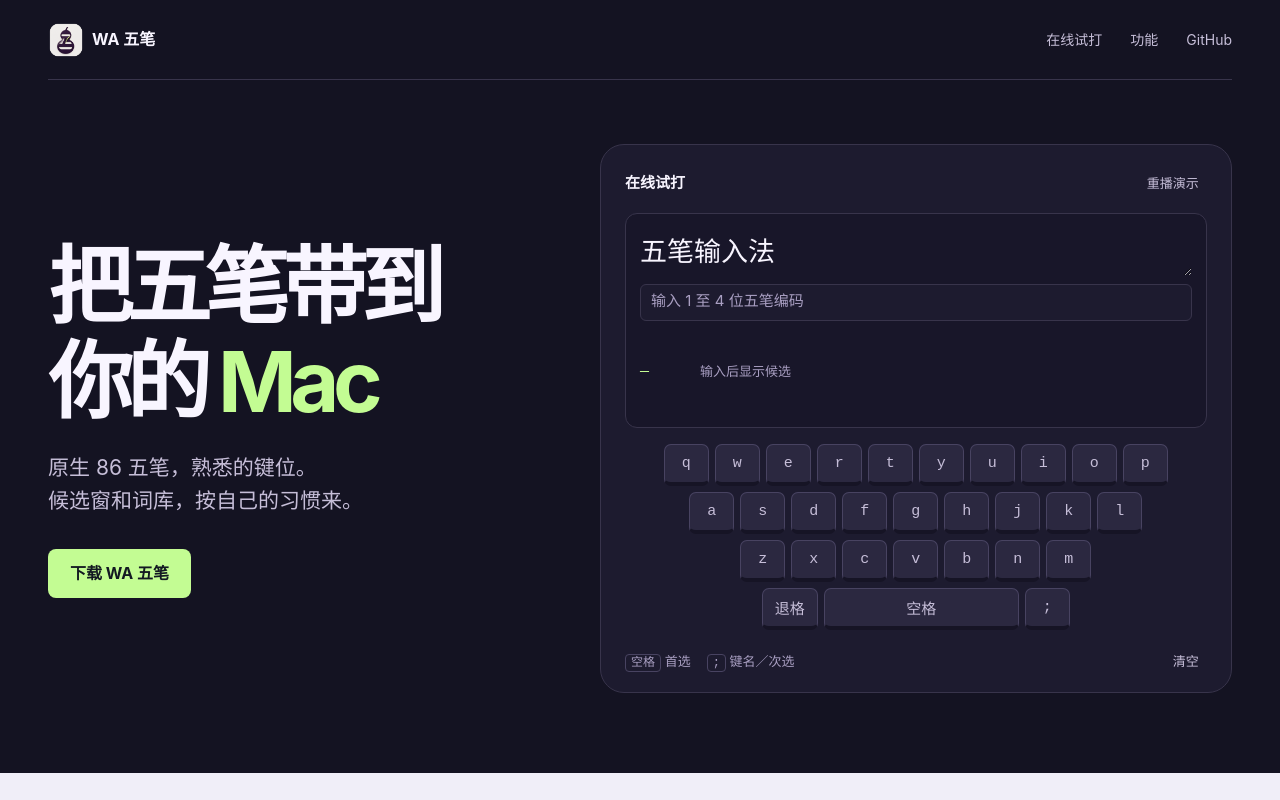
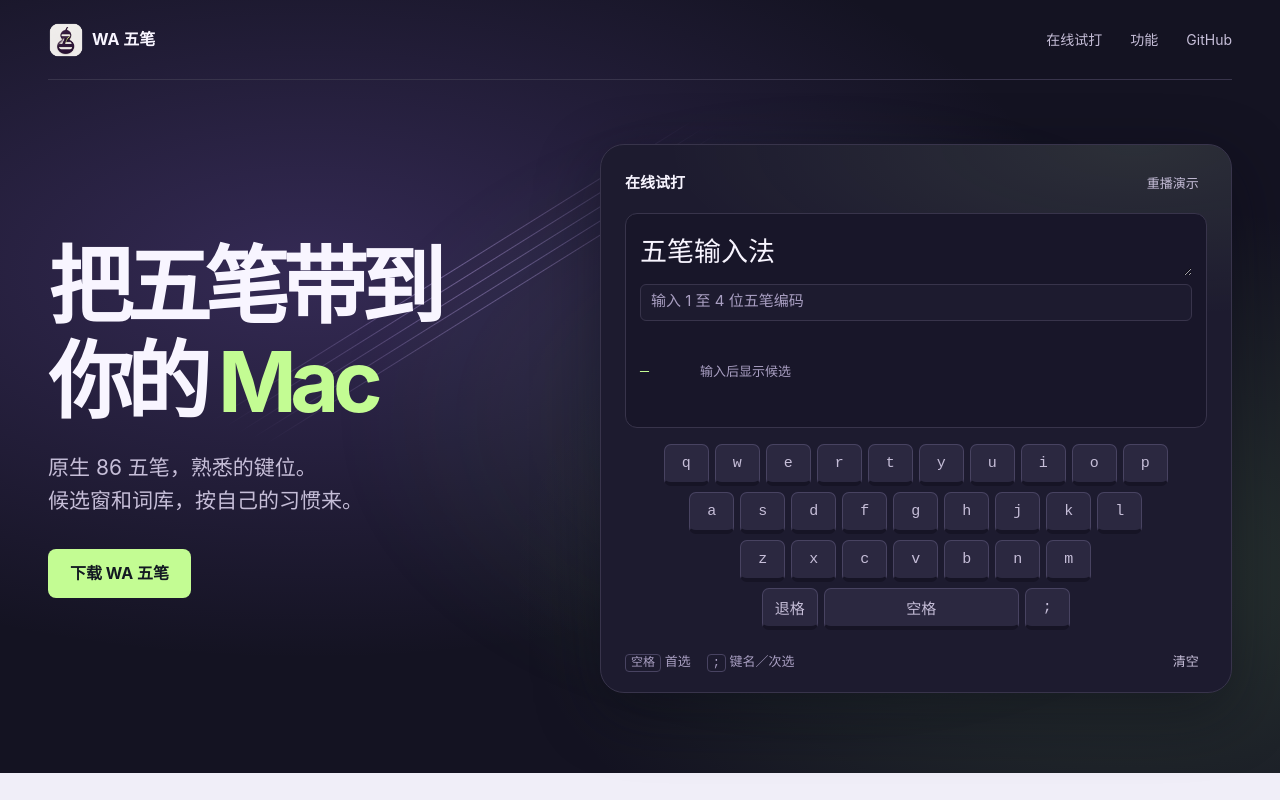
Before and after one commit to huluxiaohuowa/wawubi-web, a plain HTML site: page index.html in a window 1280 px wide. Shown: the top 800 px of the page. Drawn offline with Linux system fonts and the light colour scheme.

Commit message:
Add animated lighting to the WA Wubi homepage

```diff
--- a/style.css
+++ b/style.css
@@ -12,6 +12,12 @@
   --subtle: #a99fc2;
   --accent: #c3fc93;
   --accent-ink: #131922;
+  --ambient-violet: rgb(137 102 216 / 28%);
+  --ambient-green: rgb(130 195 111 / 19%);
+  --light-trail: rgb(208 182 255 / 39%);
+  --stage-light: rgb(195 252 147 / 9%);
+  --key-light: rgb(195 252 147 / 30%);
+  --stage-shadow: rgb(10 8 20 / 44%);
   --paper: #f0eef8;
   --paper-edge: #d0cadd;
   --paper-ink: #251f38;
@@ -24,7 +30,16 @@
 [hidden] { display: none !important; }
 html, body { overflow-x: clip; }
 html { scroll-behavior: smooth; }
-body { margin: 0; background: var(--background); color: var(--ink); font-family: var(--sans); line-height: 1.55; }
+body {
+  margin: 0;
+  background-color: var(--background);
+  background-image:
+    radial-gradient(ellipse 62rem 31rem at 24% 17rem, var(--ambient-violet), transparent 78%),
+    radial-gradient(ellipse 48rem 29rem at 88% 36rem, var(--ambient-green), transparent 80%);
+  color: var(--ink);
+  font-family: var(--sans);
+  line-height: 1.55;
+}
 :focus-visible { outline: 2px solid var(--accent); outline-offset: 4px; }
 a { color: inherit; text-decoration: none; }
 button, input { font: inherit; }
@@ -37,7 +52,35 @@ button { cursor: pointer; }
 nav { display: flex; align-items: center; gap: 28px; }
 nav a, .footer > a:last-child { color: var(--muted); font-size: 14px; }
 nav a:hover, .footer > a:last-child:hover { color: var(--ink); }
-.hero { display: grid; grid-template-columns: minmax(0, .88fr) minmax(0, 1.12fr); align-items: center; gap: 56px; min-height: 680px; padding-block: 64px 80px; }
+.hero { position: relative; isolation: isolate; display: grid; grid-template-columns: minmax(0, .88fr) minmax(0, 1.12fr); align-items: center; gap: 56px; min-height: 680px; padding-block: 64px 80px; }
+.hero::before {
+  position: absolute;
+  z-index: -1;
+  inset: 0;
+  pointer-events: none;
+  content: "";
+  background: radial-gradient(ellipse 57% 65% at 68% 52%, var(--ambient-green), transparent 74%);
+  animation: light-drift 16s ease-in-out infinite alternate;
+}
+.hero::after {
+  position: absolute;
+  z-index: -1;
+  inset: 0 38% 30% 0;
+  pointer-events: none;
+  content: "";
+  /* Five fine strokes, fading away before they reach the controls. */
+  background: linear-gradient(148deg,
+    transparent calc(50% - 25px), var(--light-trail) calc(50% - 24px), transparent calc(50% - 23px),
+    transparent calc(50% - 13px), var(--light-trail) calc(50% - 12px), transparent calc(50% - 11px),
+    transparent calc(50% - 1px), var(--light-trail) 50%, transparent calc(50% + 1px),
+    transparent calc(50% + 11px), var(--light-trail) calc(50% + 12px), transparent calc(50% + 13px),
+    transparent calc(50% + 23px), var(--light-trail) calc(50% + 24px), transparent calc(50% + 25px));
+  mask-image: radial-gradient(ellipse 71% 60% at 56% 40%, var(--ink), transparent 70%);
+}
+@keyframes light-drift {
+  from { opacity: .55; transform: translate(-3%, -4%); }
+  to { opacity: 1; transform: none; }
+}
 .intro { min-width: 0; }
 h1, h2, h3 { margin: 0; }
 h1 { font-size: clamp(52px, 6.6vw, 96px); font-weight: 650; letter-spacing: -.075em; line-height: 1.12; overflow-wrap: break-word; }
@@ -45,7 +88,18 @@ h1 span { color: var(--accent); }
 .intro p { margin: 24px 0 32px; color: var(--muted); font-size: clamp(17px, 1.7vw, 21px); }
 .primary { display: inline-flex; align-items: center; justify-content: center; min-height: 48px; padding: 12px 22px; border-radius: 8px; background: var(--accent); color: var(--accent-ink); font-weight: 650; }
 .primary:hover { text-decoration: underline; text-underline-offset: 3px; }
-.stage { min-width: 0; min-height: 464px; overflow: clip; padding: 20px 24px 12px; background: var(--stage); border: 1px solid var(--line); border-radius: 24px; transform-origin: center 85%; scroll-margin-top: 24px; }
+.stage {
+  min-width: 0;
+  min-height: 464px;
+  overflow: clip;
+  padding: 20px 24px 12px;
+  background: radial-gradient(ellipse 100% 42% at 85% 0%, var(--stage-light), transparent 75%), var(--stage);
+  border: 1px solid var(--line);
+  border-radius: 24px;
+  box-shadow: 0 20px 64px var(--stage-shadow);
+  transform-origin: center 85%;
+  scroll-margin-top: 24px;
+}
 .motion-ready .stage { animation: stage-arrive 680ms var(--ease-out) both; }
 @keyframes stage-arrive { from { opacity: 0; transform: translateY(26px) scale(.975); } to { opacity: 1; transform: none; } }
 .stage-head, .stage-foot { display: flex; align-items: center; justify-content: space-between; gap: 8px; }
@@ -72,7 +126,7 @@ h1 span { color: var(--accent); }
 .keys { display: grid; gap: 6px; padding: 16px 4px 4px; }
 .key-row { display: flex; justify-content: center; gap: 6px; }
 .key { display: grid; place-items: center; min-width: 0; width: min(9.5%, 45px); min-height: 42px; padding: 0; border: 1px solid var(--key-edge); border-bottom: 4px solid var(--key-base); border-radius: 7px; background: var(--key); color: var(--muted); font: 15px var(--mono); transition: transform 130ms var(--ease-out); }
-.key[data-hit] { transform: translateY(3px); background: var(--accent); color: var(--accent-ink); border-color: var(--accent); }
+.key[data-hit] { transform: translateY(3px); background: var(--accent); color: var(--accent-ink); border-color: var(--accent); box-shadow: 0 0 14px var(--key-light); }
 .key:active { transform: translateY(2px); }
 .key:hover { color: var(--ink); }
 .key[data-hit]:hover { color: var(--accent-ink); }
@@ -108,6 +162,7 @@ h1 span { color: var(--accent); }
   nav a { font-size: 13px; }
   .hero, .feature-layout, .install { grid-template-columns: 1fr; }
   .hero { min-height: auto; gap: 28px; padding-block: 44px 52px; }
+  .hero::after { inset: 0 0 auto; height: 270px; }
   h1 { font-size: clamp(44px, 11vw, 72px); }
   .intro p { margin: 16px 0 22px; }
   .stage { min-height: 420px; }
@@ -125,6 +180,6 @@ h1 span { color: var(--accent); }
 }
 @media (prefers-reduced-motion: reduce) {
   html { scroll-behavior: auto; }
-  .motion-ready .stage, [data-playing] .choice[data-active], .typed[data-commit] { animation: none; }
+  .hero::before, .motion-ready .stage, [data-playing] .choice[data-active], .typed[data-commit] { animation: none; }
   .key { transition: none; }
 }
```
